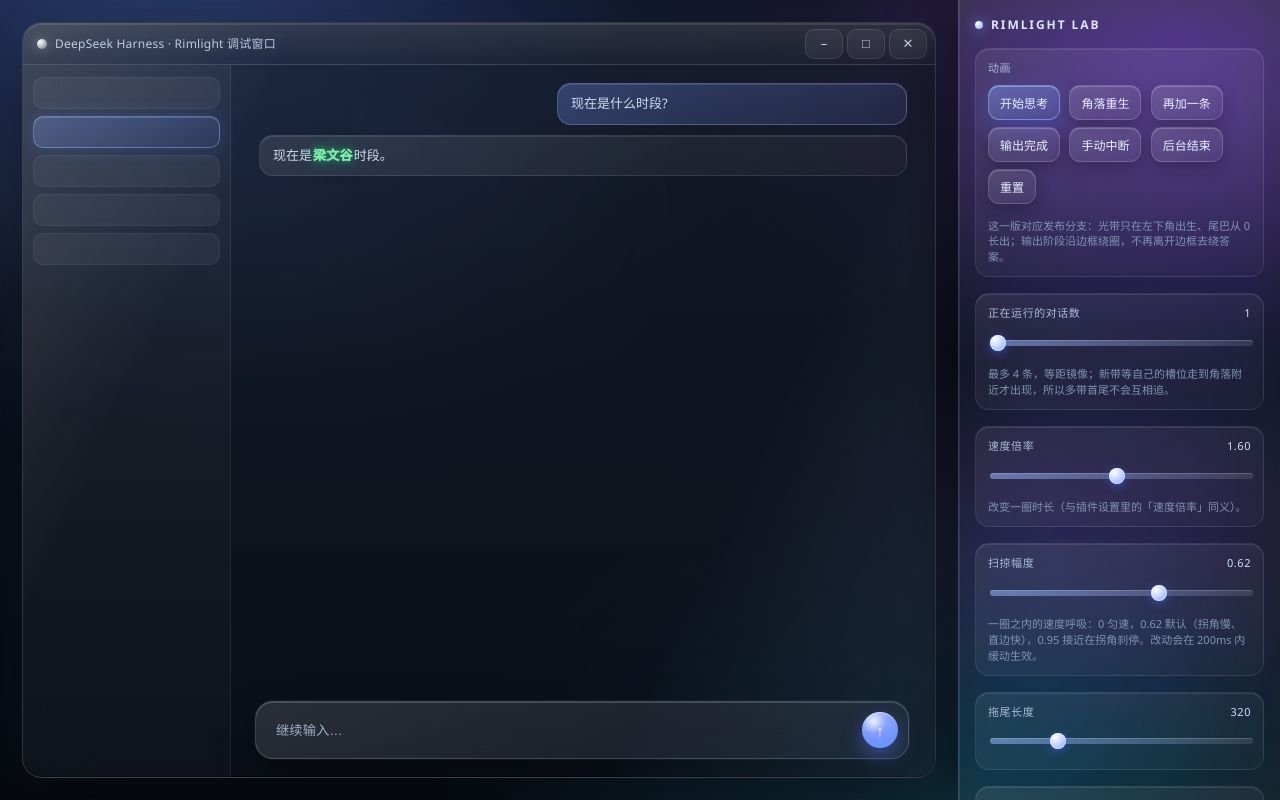
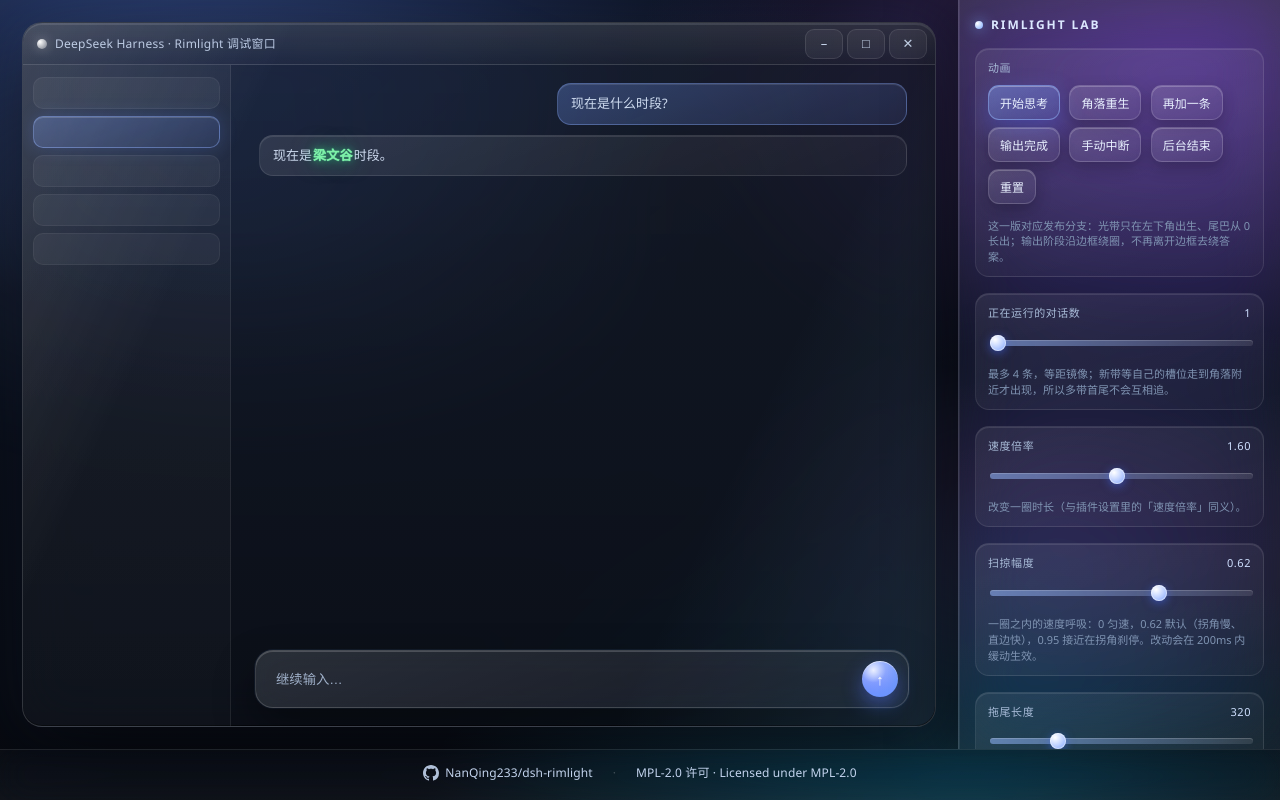
Before and after one commit to NanQing233/dsh-rimlight, a website: page lab/rimlight-lab.html in a window 1280 px wide. Drawn offline with Linux system fonts and the light colour scheme.

Commit message:
Add GitHub link and MPL-2.0 notice to the lab footer

```diff
--- a/lab/rimlight-lab.html
+++ b/lab/rimlight-lab.html
@@ -27,6 +27,7 @@
 			radial-gradient(820px 620px at 72% 108%, rgba(53,208,255,0.24), transparent 62%),
 			linear-gradient(180deg, #070a11 0%, #0a0f1a 52%, #070a10 100%);
 		display: flex;
+		flex-direction: column;
 		height: 100vh;
 		overflow: hidden;
 	}
@@ -137,9 +138,29 @@
 	#panel .chk input:checked { background: linear-gradient(120deg, rgba(140,175,255,0.85), rgba(96,140,255,0.55)); border-color: rgba(170,200,255,0.55); }
 	#panel .chk input:checked::after { transform: translateX(15px); }
 	#readout { font: 11px/1.5 ui-monospace, "Cascadia Code", Consolas, monospace; color: #9fc0e8; white-space: pre-wrap; margin: 0; padding: 9px 10px; border-radius: 11px; background: rgba(6,10,18,0.55); border: 1px solid rgba(255,255,255,0.08); box-shadow: 0 1px 0 rgba(255,255,255,0.06) inset, 0 10px 24px rgba(0,0,0,0.28) inset; }
+
+	#lab { flex: 1 1 auto; display: flex; min-height: 0; z-index: 1; }
+	#footer {
+		flex: 0 0 auto; display: flex; align-items: center; justify-content: center; gap: 10px;
+		padding: 9px 16px 13px; font-size: 12px; color: var(--muted); letter-spacing: 0.01em;
+		border-top: 1px solid rgba(255,255,255,0.07);
+		background: linear-gradient(180deg, rgba(255,255,255,0.02), rgba(255,255,255,0.045));
+		backdrop-filter: blur(18px) saturate(150%); -webkit-backdrop-filter: blur(18px) saturate(150%);
+		z-index: 2;
+	}
+	#footer a {
+		display: inline-flex; align-items: center; gap: 6px; color: #c3d4ee; text-decoration: none;
+		padding: 4px 9px; border-radius: 9px; border: 1px solid transparent;
+		transition: color 160ms ease, background 160ms ease, border-color 160ms ease;
+	}
+	#footer a:hover { color: #eaf2ff; background: rgba(255,255,255,0.07); border-color: rgba(255,255,255,0.14); }
+	#footer a svg { display: block; opacity: 0.9; }
+	#footer a:hover svg { opacity: 1; }
+	#footer .sep { color: rgba(255,255,255,0.22); user-select: none; }
 </style>
 </head>
 <body>
+<div id="lab">
 <div id="stage">
 	<div id="frame">
 		<div class="titlebar"><span class="dot"></span>DeepSeek Harness · Rimlight 调试窗口</div>
@@ -210,6 +231,15 @@
 		<div id="readout">-</div>
 	</div>
 </div>
+</div>
+<footer id="footer">
+	<a href="https://github.com/NanQing233/dsh-rimlight" target="_blank" rel="noopener noreferrer" title="GitHub repository">
+		<svg viewBox="0 0 16 16" width="16" height="16" aria-hidden="true" fill="currentColor"><path d="M8 0C3.58 0 0 3.58 0 8c0 3.54 2.29 6.53 5.47 7.59.4.07.55-.17.55-.38 0-.19-.01-.82-.01-1.49-2.01.37-2.53-.49-2.69-.94-.09-.23-.48-.94-.82-1.13-.28-.15-.68-.52-.01-.53.63-.01 1.08.58 1.23.82.72 1.21 1.87.87 2.33.66.07-.52.28-.87.51-1.07-1.78-.2-3.64-.89-3.64-3.95 0-.87.31-1.59.82-2.15-.08-.2-.36-1.02.08-2.12 0 0 .67-.21 2.2.82.64-.18 1.32-.27 2-.27.68 0 1.36.09 2 .27 1.53-1.04 2.2-.82 2.2-.82.44 1.1.16 1.92.08 2.12.51.56.82 1.27.82 2.15 0 3.07-1.87 3.75-3.65 3.95.29.25.54.73.54 1.48 0 1.07-.01 1.93-.01 2.2 0 .21.15.46.55.38A8.013 8.013 0 0 0 16 8c0-4.42-3.58-8-8-8z"/></svg>
+		<span>NanQing233/dsh-rimlight</span>
+	</a>
+	<span class="sep">·</span>
+	<a href="https://github.com/NanQing233/dsh-rimlight/blob/main/LICENSE" target="_blank" rel="noopener noreferrer" title="MPL-2.0">MPL-2.0 许可 · Licensed under MPL-2.0</a>
+</footer>
 <script>
 	// A minimal React stand-in so the real client.js can be evaluated in this
 	// page without the app: the factory runs, the geometry comes out through
```
